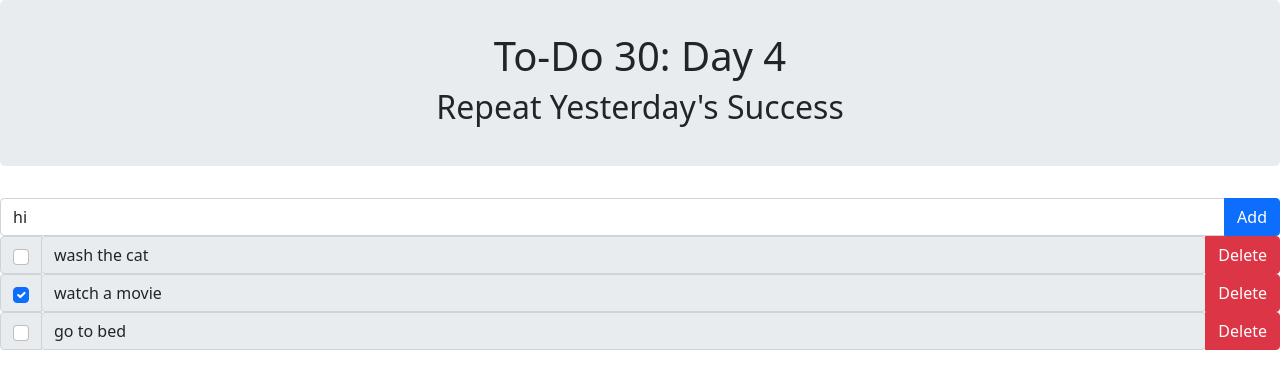
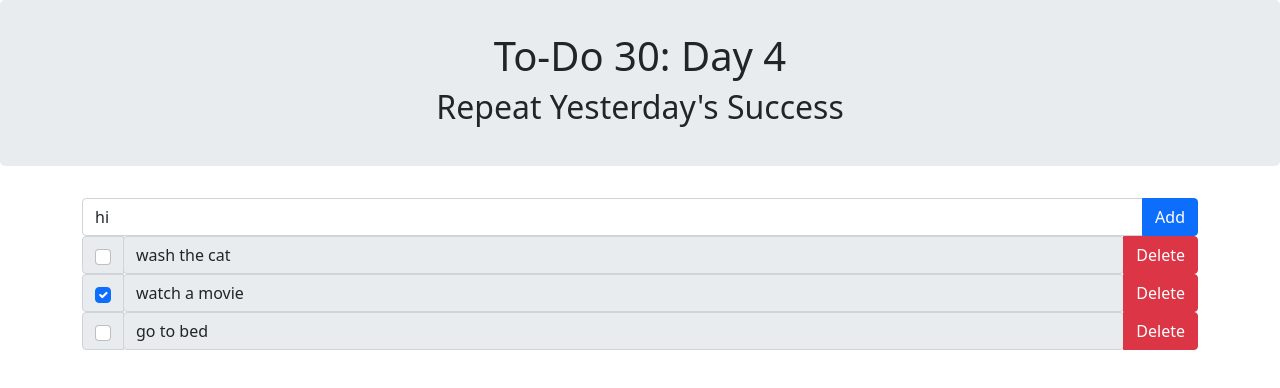
Before and after one commit to ejw773/to-do-30, a React (Create React App) app: page / in a window 1280 px wide. Shown: the top 388 px of the page. Built offline with nearby package versions, Linux system fonts and the light colour scheme.

Commit message:
wraps components in containers

```diff
--- a/src/components/MainComponent.js
+++ b/src/components/MainComponent.js
@@ -1,7 +1,8 @@
 import React, { useState } from 'react';
-import Header from './HeaderComponent'
-import NewTask from './NewTaskComponent'
-import TaskList from './TaskListComponent'
+import Container from 'react-bootstrap/Container';
+import Header from './HeaderComponent';
+import NewTask from './NewTaskComponent';
+import TaskList from './TaskListComponent';
 
 
 const Main = () => {
@@ -39,8 +40,10 @@ const Main = () => {
     return (
         <div>
             <Header />
+            <Container>
             <NewTask addTask={addTask}/>
             <TaskList toggleStatus={toggleStatus} deleteTask={deleteTask} taskList={taskList}/>
+            </Container>
         </div>
     )
 }
--- a/src/components/TaskListComponent.js
+++ b/src/components/TaskListComponent.js
@@ -7,6 +7,7 @@ import Col from 'react-bootstrap/Col';
 
 const TaskList = ({toggleStatus, deleteTask, taskList}) => {
     return (
+
         <Row>
             {taskList.map((item, index) => { return (
                 <InputGroup key={index}>
@@ -18,6 +19,7 @@ const TaskList = ({toggleStatus, deleteTask, taskList}) => {
                 </InputGroup>
             )})}
         </Row>
+
     )
 }
 
```
